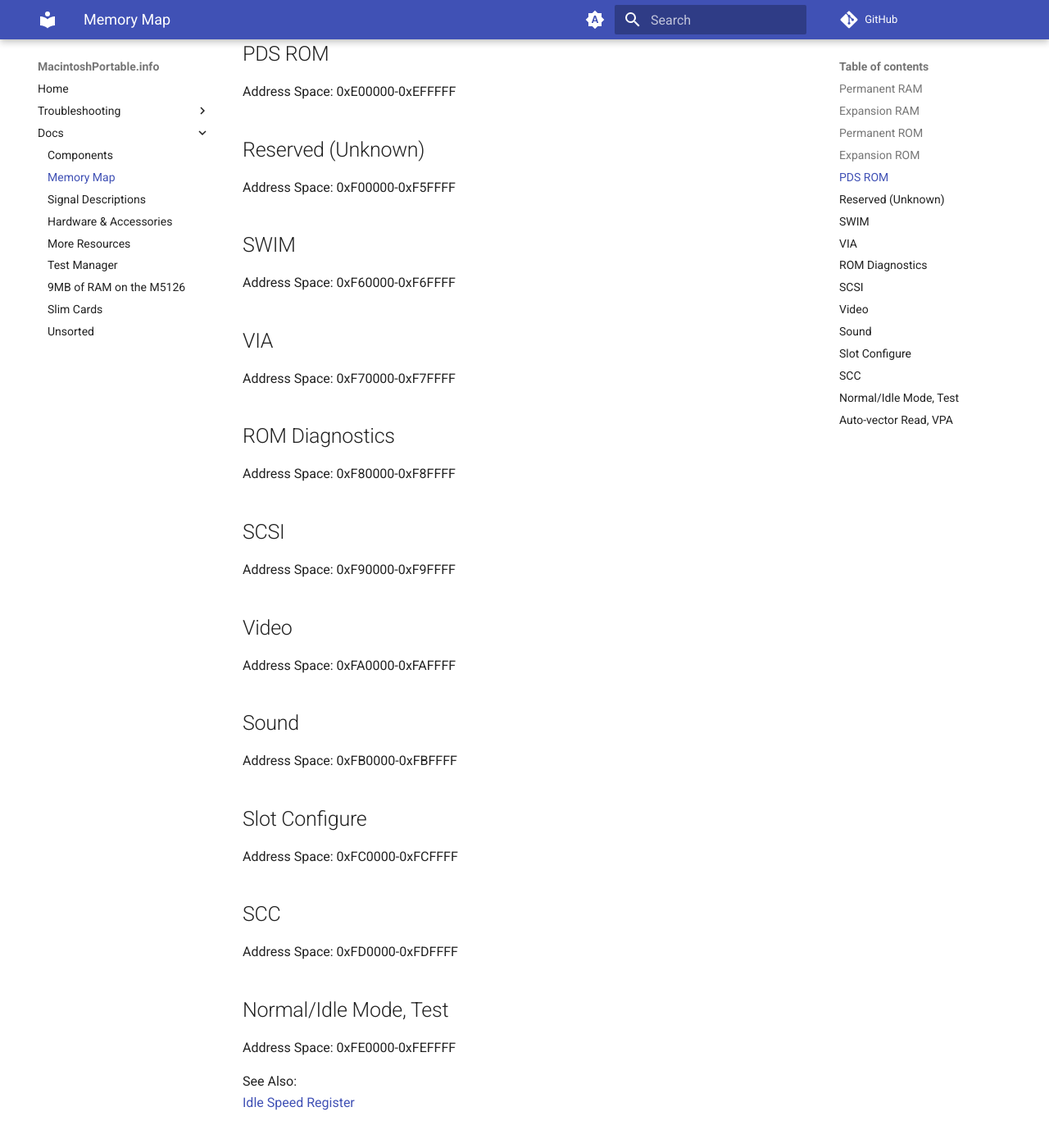
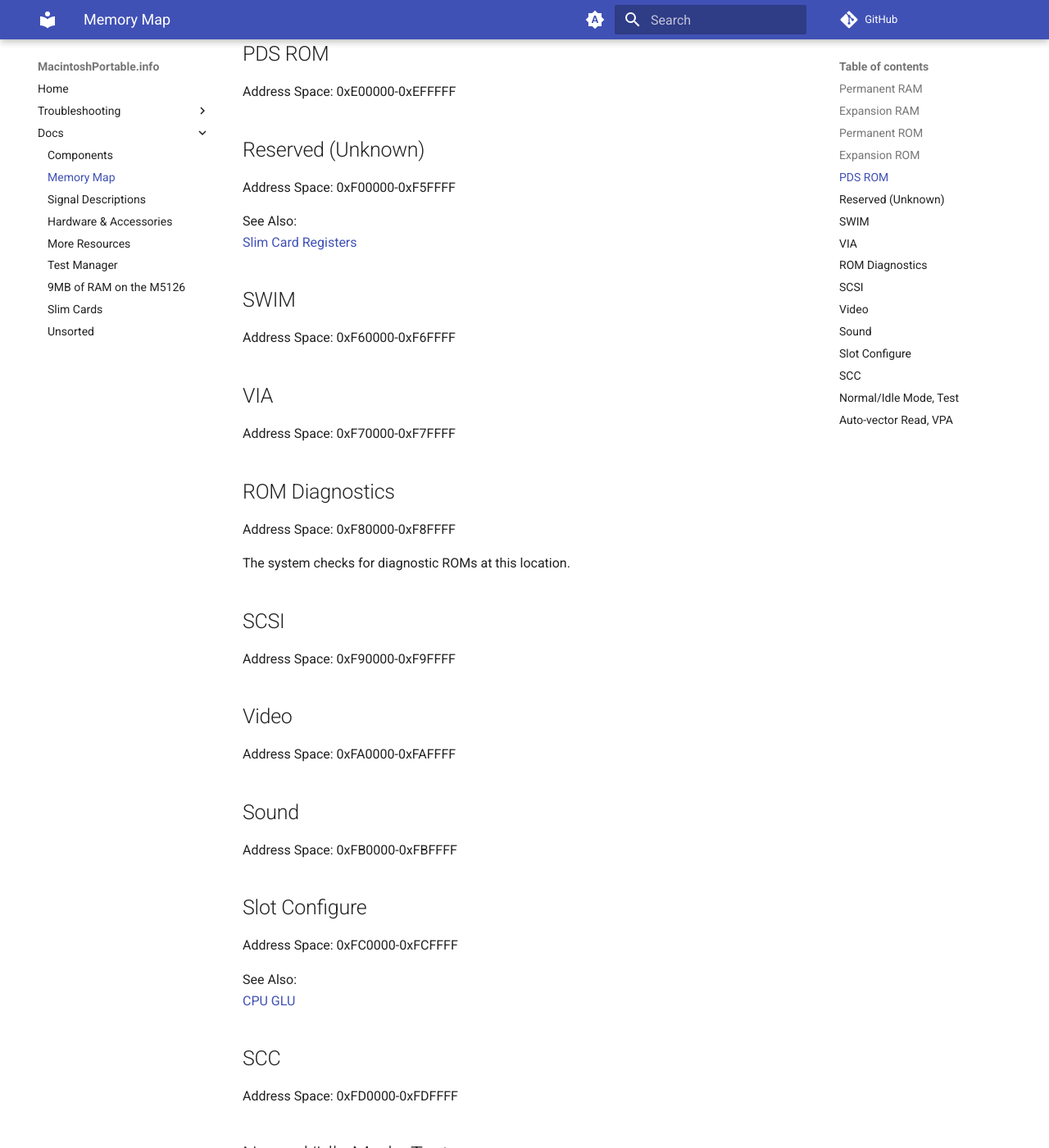
Before and after one commit to rezafouladian/MacintoshPortable, an MkDocs documentation site: the page built from docs/MemoryMap.md, in a window 1280 px wide and 1400 px high, scrolled down 1969 px. Shown: the whole window at 82% size. Built offline with MkDocs 1.6.1 and Material for MkDocs 9.7.7, drawn with Linux system fonts in a browser that asks for light colours; comment, search, counter and statistics services are not loaded.

Commit message:
Add more memory map info

```diff
--- a/docs/MemoryMap.md
+++ b/docs/MemoryMap.md
@@ -59,6 +59,9 @@ Address Space: 0xE00000-0xEFFFFF
 
 Address Space: 0xF00000-0xF5FFFF
 
+See Also:
+[Slim Card Registers](SlimCards.md#slim-card-registers)
+
 ## SWIM
 
 Address Space: 0xF60000-0xF6FFFF
@@ -70,6 +73,8 @@ Address Space: 0xF70000-0xF7FFFF
 ## ROM Diagnostics
 
 Address Space: 0xF80000-0xF8FFFF
+
+The system checks for diagnostic ROMs at this location.
 
 ## SCSI
 
@@ -86,6 +91,9 @@ Address Space: 0xFB0000-0xFBFFFF
 ## Slot Configure
 
 Address Space: 0xFC0000-0xFCFFFF
+
+See Also:
+[CPU GLU](CPUGLU.md)
 
 ## SCC
 
```
